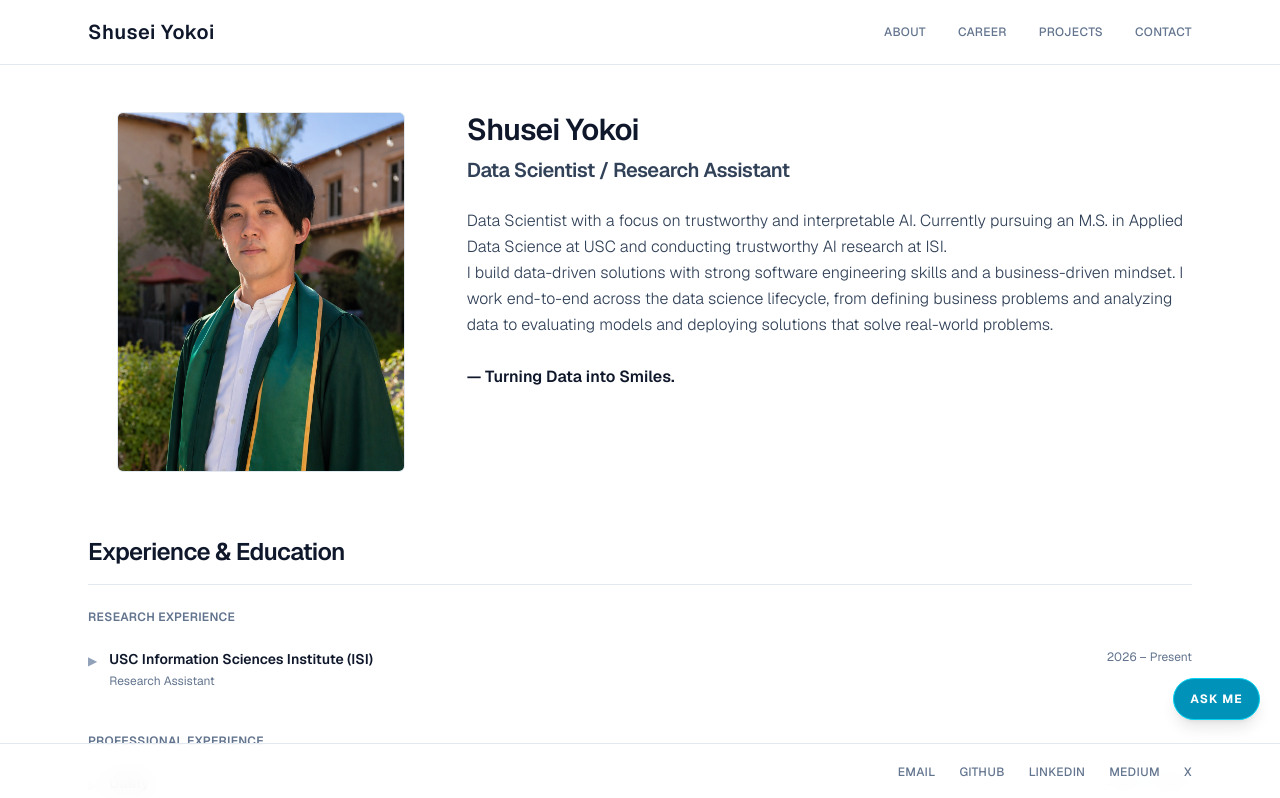
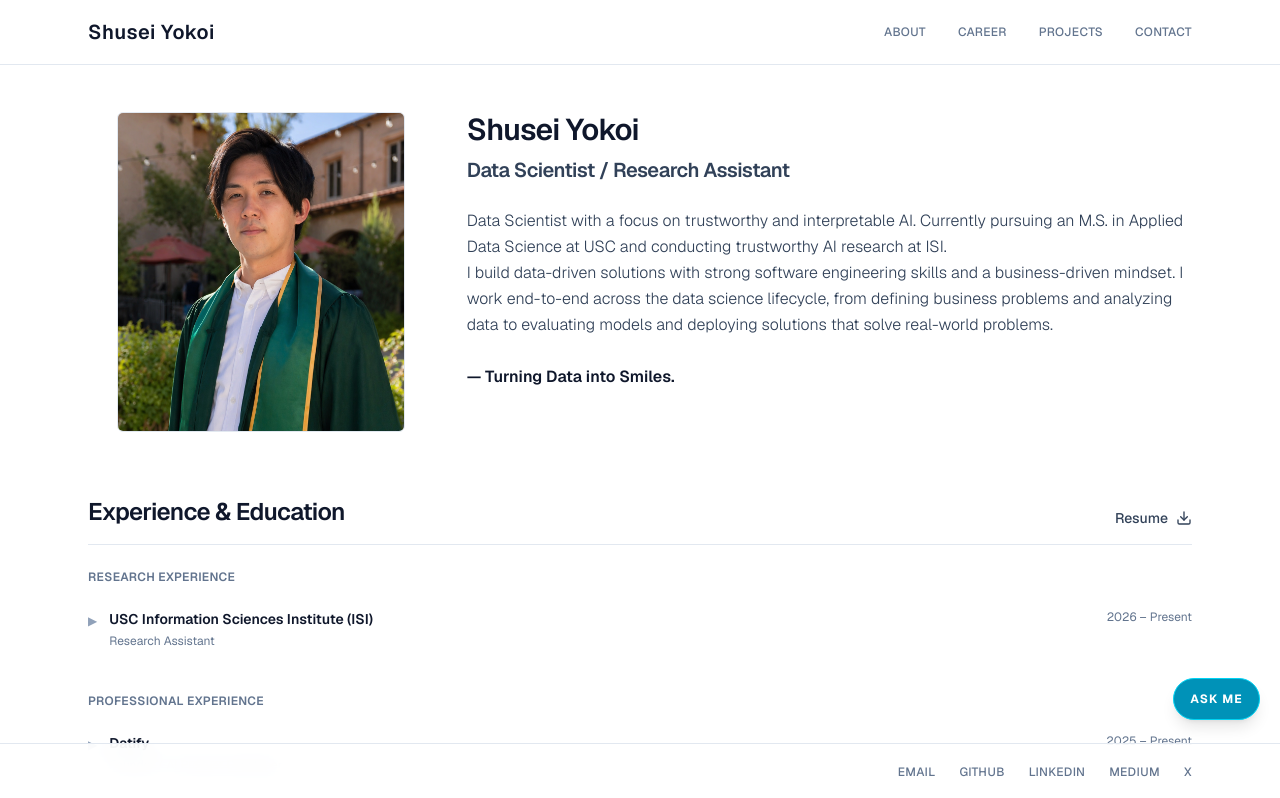
Before and after one commit to shuseiyokoi/portfolio, a Next.js app: page / in a window 1280 px wide. Shown: the top 798 px of the page. Built offline with nearby package versions, Linux system fonts and the light colour scheme.

Commit message:
add resume dl

```diff
--- a/app/page.tsx
+++ b/app/page.tsx
@@ -3,6 +3,7 @@
 import { useState } from "react";
 import Image from "next/image";
 import Link from "next/link";
+import { Download } from "lucide-react";
 
 const basePath =
   process.env.NODE_ENV === "production" ? "/gfbs3-portfolio-demo" : "";
@@ -209,7 +210,7 @@ export default function Home() {
           className="pt-12 pb-8 grid md:grid-cols-12 gap-8"
         >
           <div className="md:col-span-4 flex justify-center">
-            <div className="relative w-72 aspect-[4/5] border border-slate-200 rounded-md overflow-hidden bg-slate-50 group">
+            <div className="relative w-72 aspect-[4.5/5] border border-slate-200 rounded-md overflow-hidden bg-slate-50 group">
               <Image
                 src={`${basePath}/photo.png`}
                 alt="Profile"
@@ -251,10 +252,18 @@ export default function Home() {
             <h2 className="text-2xl font-semibold tracking-tight text-slate-900">
               Experience & Education
             </h2>
+            <a
+              href={`${basePath}/resumes/Resume_ShuseiYokoi_20260605.pdf`}
+              download
+              className="mt-2 inline-flex items-center gap-2 text-sm font-medium text-slate-700 hover:text-slate-900"
+            >
+              <span>Resume</span>
+              <Download size={16} />
 
-            <span className="hidden md:block text-xs text-slate-500">
-              {/* Professional background and education */}
-            </span>
+            </a>
+            {/* <span className="hidden md:block text-xs text-slate-500">
+              Professional background and education
+            </span> */}
           </div>
 
           <div className="space-y-8">
@@ -323,8 +332,6 @@ export default function Home() {
               </h3>
 
               <div className="divide-y divide-slate-100">
-
-                {/* SoftBank Data Scientist */}
                 <details className="group py-3">
                   <summary className="cursor-pointer list-none">
                     <div className="grid md:grid-cols-12 gap-4 items-start">
@@ -373,7 +380,7 @@ export default function Home() {
                     </div>
                   </div>
                 </details>
-                {/* SoftBank Data Scientist */}
+
                 <details className="group py-3">
                   <summary className="cursor-pointer list-none">
                     <div className="grid md:grid-cols-12 gap-4 items-start">
@@ -448,7 +455,7 @@ export default function Home() {
                   </div>
                 </details>
 
-                {/* SoftBank Technical Project Manager */}
+
                 <details className="group py-3">
                   <summary className="cursor-pointer list-none">
                     <div className="grid md:grid-cols-12 gap-4 items-start">
@@ -496,8 +503,6 @@ export default function Home() {
                     </div>
                   </div>
                 </details>
-
-                {/* SoftBank Contractor */}
                 <details className="group py-3">
                   <summary className="cursor-pointer list-none">
                     <div className="grid md:grid-cols-12 gap-4 items-start">
--- a/package.json
+++ b/package.json
@@ -9,6 +9,7 @@
     "lint": "eslint"
   },
   "dependencies": {
+    "lucide-react": "^1.17.0",
     "next": "^16.2.4",
     "react": "19.2.1",
     "react-dom": "19.2.1"
```
Also changed, not shown: 2 other files (tests, documents, lock files or other folders).
